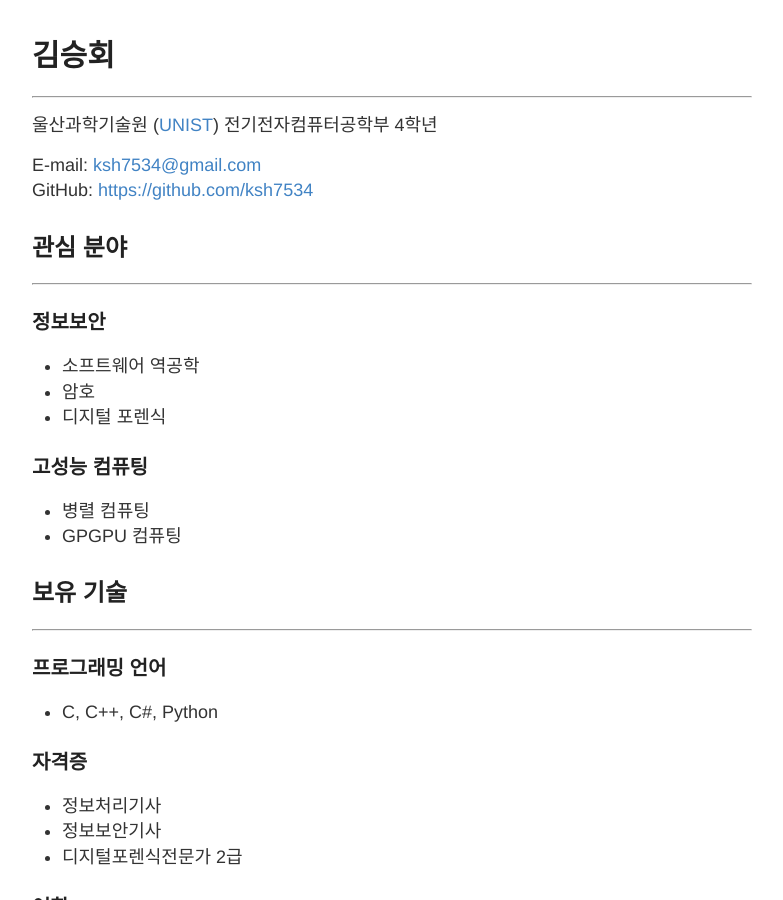
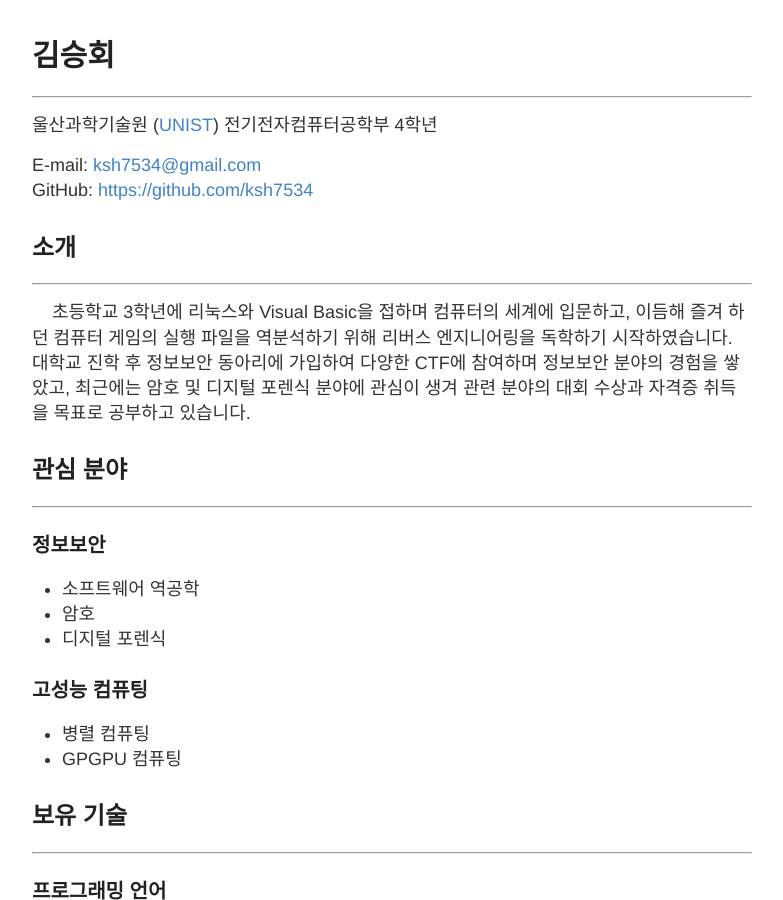
Before and after one commit to ksh7534/ksh7534.github.io, a Jekyll site: the page built from _posts/2019-12-26-About-Me.md, in a window 1280 px wide and 900 px high. Shown: the whole window, without its empty margins (248-1031 px from the left). Built offline with Jekyll 4.4.1, drawn with Linux system fonts in a browser that asks for light colours; some of the changed text lies outside the part shown.

Commit message:
Add introduction (Korean)

```diff
--- a/_posts/2019-12-26-About-Me.md
+++ b/_posts/2019-12-26-About-Me.md
@@ -11,6 +11,10 @@ permalink: /kor
 
 E-mail: [ksh7534@gmail.com](mailto:ksh7534@gmail.com)
 GitHub: [https://github.com/ksh7534][GITHUB]
+
+## 소개
+----------
+&nbsp;&nbsp;&nbsp;&nbsp;초등학교 3학년에 리눅스와 Visual Basic을 접하며 컴퓨터의 세계에 입문하고, 이듬해 즐겨 하던 컴퓨터 게임의 실행 파일을 역분석하기 위해 리버스 엔지니어링을 독학하기 시작하였습니다. 대학교 진학 후 정보보안 동아리에 가입하여 다양한 CTF에 참여하며 정보보안 분야의 경험을 쌓았고, 최근에는 암호 및 디지털 포렌식 분야에 관심이 생겨 관련 분야의 대회 수상과 자격증 취득을 목표로 공부하고 있습니다.
 
 ## 관심 분야
 ----------
@@ -67,6 +71,7 @@ Engineering Programming II *조교* (2016)
 ----------
 
 윈도우용 오픈소스 스크린 캡처 방지 모듈 *SCProtect*
+- 군 복무 시 특별한 목적으로 개발한 스크린 캡처 방지 모듈을 전역 후 복기하며 범용적으로 이용할 수 있는 형태로 재구성한 개인 프로젝트
 - 전역 윈도우 API 후킹 및 저수준 키보드 후킹 활용
 - 자세한 정보는 [여기][SCProtect]에서 확인
 
```
